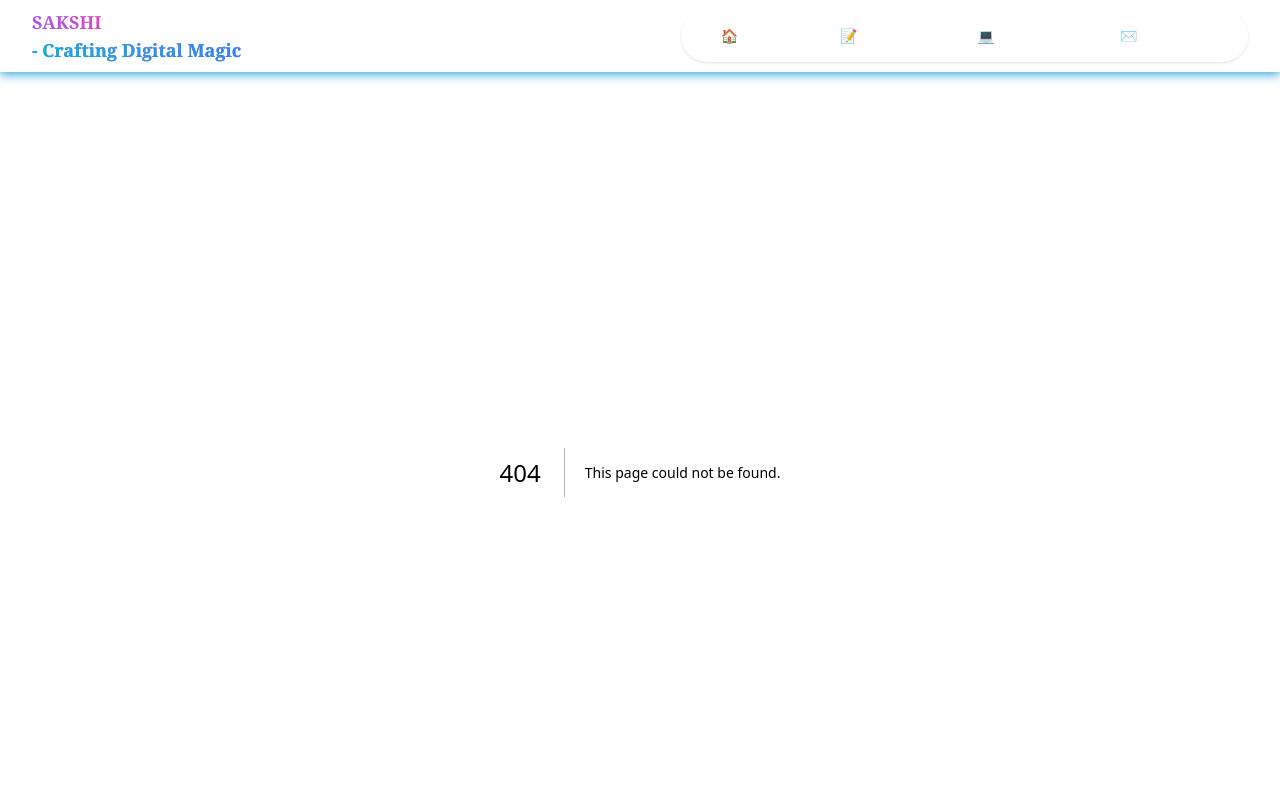
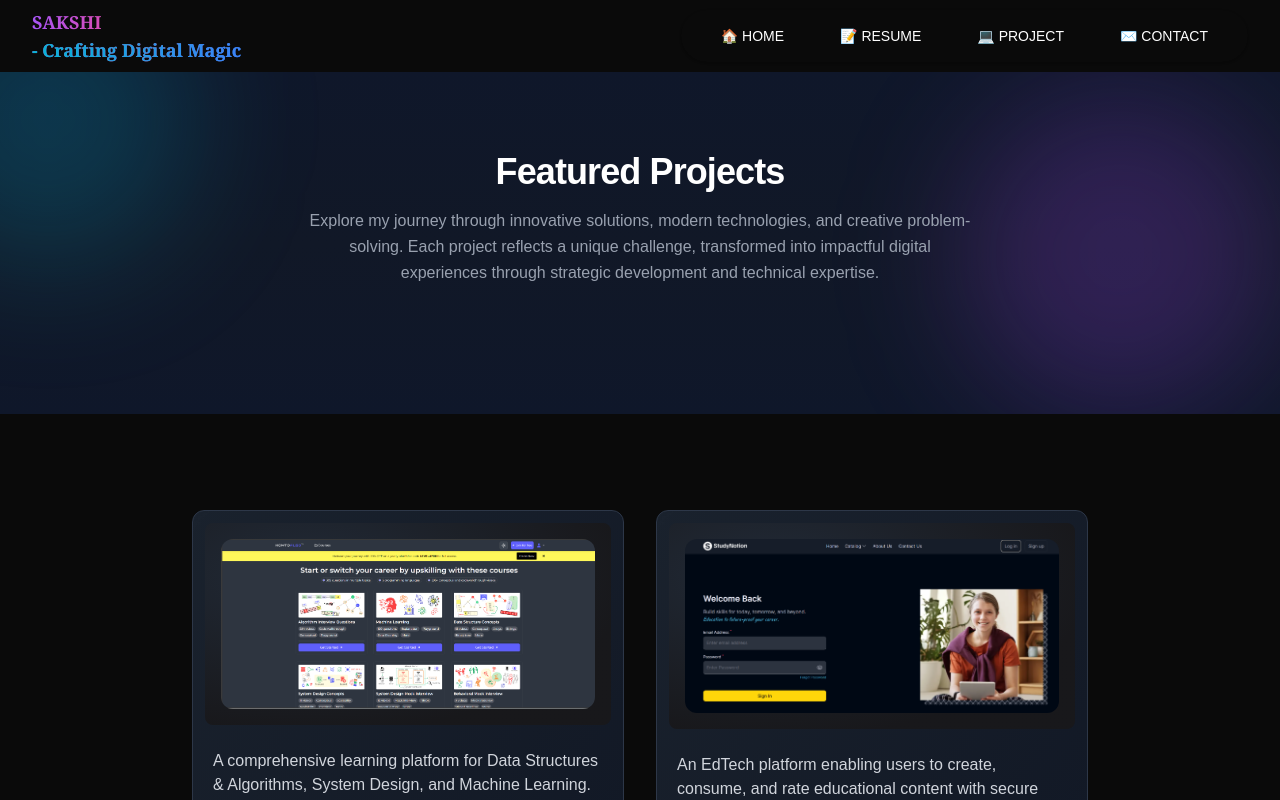
Before and after one commit to Sakshi-Bhawsar/portfolio, a Next.js app: page /project in a window 1280 px wide. Before the commit this address had no page. Shown: the top 800 px of the page. Built offline with nearby package versions, Linux system fonts and the light colour scheme.

Commit message:
Project page

```diff
--- a/src/Componets/Hero/Hero.tsx
+++ b/src/Componets/Hero/Hero.tsx
@@ -2,6 +2,7 @@
 import Image from "next/image"
 import './style/style.css'
 import { useEffect, useState } from "react";
+import Link from "next/link";
 
 const Hero = () => {
     const [quote, setQuote] = useState("")
@@ -36,7 +37,7 @@ const Hero = () => {
                 </h1 >
                 <p className="mt-10  text-gray-400 text-xl  leading-8 ">Through strategic development and innovative thinking, I craft web solutions that go beyond functionality. My goal is to design experiences that not only work flawlessly but also leave a lasting impression.</p>
                 <div className="flex items-center gap-14 text-white my-8 ">
-                    <button className="btn-grad px-6 py-3 rounded-lg cursor-pointer">View My Work</button>
+                   <Link href='/project'> <button className="btn-grad px-6 py-3 rounded-lg cursor-pointer">View My Work</button></Link>
                     <button className=" border-2 border-[#06b6d4] px-6 py-3 rounded-lg cursor-pointer hover:bg-[#222e46] hover:shadow-md active:text-gray-300">Get in Touch</button>
                 </div>
                 <div className="flex items-center text-white max-w-xl   justify-between  text-lg   font-semibold gradient-subtext">
--- a/src/Componets/MyWork/MyWork.tsx
+++ b/src/Componets/MyWork/MyWork.tsx
@@ -3,6 +3,7 @@ import { projects } from "@/data/data"
 import { classnames } from "@/utils/style"
 import ProjectCard from "./ProjectCard/ProjectCard"
 import '../Hero/style/style.css'
+import Link from "next/link"
 
 const MyWork = () => {
     return (
@@ -15,7 +16,7 @@ const MyWork = () => {
                 ))}
             </div>
             <div className="flex justify-center py-8">
-                <button className="btn-grad px-6 py-3 rounded-lg cursor-pointer w-fit">View All Projects</button>
+                <Link href='/project'>  <button className="btn-grad px-6 py-3 rounded-lg cursor-pointer w-fit">View All Projects</button></Link>
             </div>
 
         </div>
--- a/src/Componets/Navbar/Navbar.tsx
+++ b/src/Componets/Navbar/Navbar.tsx
@@ -3,6 +3,7 @@ import { classnames } from "@/utils/style";
 import Button from "../Button";
 import './style/style.css'
 import { bgPrimary, lightDarkText } from "@/constants/color";
+import Link from "next/link";
 
 const Navbar = () => {
     return (
@@ -14,12 +15,13 @@ const Navbar = () => {
                 </h1>
                 <nav className="flex py-3 px-6 rounded-full gap-6 items-center text-sm shadow cursor-pointer transition-all
                  duration-500 ease-in-out hover:shadow-2xl hover:bg-[#212A37] hover:scale-105">
-                    <p className="flex items-center hover:bg-[#171f29] py-1 px-4 rounded-full  hover:border-b-[#26a0da] hover:border-b-2 ">🏠 HOME</p>
+                 <Link href='/'>   <p className="flex items-center hover:bg-[#171f29] py-1 px-4 rounded-full  hover:border-b-[#26a0da] hover:border-b-2 ">🏠 HOME</p></Link>
                     <p className="flex items-center hover:bg-[#171f29] py-1 px-4 rounded-full  hover:border-b-[#26a0da] hover:border-b-2 ">📝 RESUME</p>
-                    <p className="flex items-center hover:bg-[#171f29] py-1 px-4 rounded-full  hover:border-b-[#26a0da] hover:border-b-2 ">💻 PROJECT</p>
+                  <Link href='/project'>  <p className="flex items-center hover:bg-[#171f29] py-1 px-4 rounded-full  hover:border-b-[#26a0da] hover:border-b-2 ">💻 PROJECT</p> </Link>
                     <p className="flex items-center hover:bg-[#171f29] py-1 px-4 rounded-full  hover:border-b-[#26a0da] hover:border-b-2 ">✉️ CONTACT</p>
                 </nav>
             </div>
+
 
         </div>
     )
--- /dev/null
+++ b/src/app/project/page.tsx
@@ -0,0 +1,82 @@
+import ProjectCard from "@/Componets/MyWork/ProjectCard/ProjectCard"
+import { subText, textColor } from "@/constants/style"
+import { projects } from "@/data/data"
+import { classnames } from "@/utils/style"
+import Link from "next/link"
+
+const Projects = () => {
+    return (
+        <div className="  w-full flex flex-col justify-center  text-center">
+            <div className="relative py-20 px-6 bg-gradient-to-b from-[#0f172a] via-[#111827] to-[#0f172a] overflow-hidden">
+                {/* Decorative background glow */}
+                <div className="absolute inset-0">
+                    <div className="absolute -top-24 -left-24 w-72 h-72 bg-cyan-500/20 rounded-full blur-3xl"></div>
+                    <div className="absolute bottom-0 right-0 w-80 h-80 bg-purple-500/20 rounded-full blur-3xl"></div>
+                </div>
+
+                <div className="relative z-10 text-center">
+                    <h1
+                        className={classnames(
+                            textColor,
+                            "text-4xl font-bold mb-4 tracking-tight"
+                        )}
+                    >
+                        Featured Projects
+                    </h1>
+                    <p
+                        className={classnames(
+                            subText,
+                            "text-base max-w-2xl mx-auto mb-12 leading-relaxed"
+                        )}
+                    >
+                        Explore my journey through innovative solutions, modern technologies,
+                        and creative problem-solving. Each project reflects a unique challenge,
+                        transformed into impactful digital experiences through strategic
+                        development and technical expertise.
+                    </p>
+                </div>
+            </div>
+
+            <div className="grid grid-cols-1 md:grid-cols-2  gap-8 max-w-4xl mx-auto mb-5 py-14 mt-10">
+                {projects.map((project, index) => (
+                    <ProjectCard key={index} project={project} />
+                ))}
+            </div>
+
+            <Link href='/' className="flex justify-center mb-10">
+                <button
+                    className="relative cursor-pointer flex items-center justify-center w-48 h-14 rounded-2xl overflow-hidden text-lg font-semibold text-white bg-[#1e293b] border border-cyan-500/40 group transition-transform duration-200 active:scale-95 active:shadow-[0_0_20px_#06b6d4]"
+                    type="button"
+                >
+                    {/* Sliding background only */}
+                    <div
+                        className="absolute left-0 top-0 h-full w-0 bg-gradient-to-r from-cyan-500 to-blue-500 transition-all duration-500 group-hover:w-full"
+                    ></div>
+
+                    {/* Content wrapper */}
+                    <div className="relative z-10 flex items-center gap-2">
+                        {/* Arrow stays at left side */}
+                        <svg
+                            xmlns="http://www.w3.org/2000/svg"
+                            viewBox="0 0 1024 1024"
+                            height="20px"
+                            width="20px"
+                            className="text-white"
+                        >
+                            <path d="M224 480h640a32 32 0 1 1 0 64H224a32 32 0 0 1 0-64z" fill="currentColor" />
+                            <path d="m237.248 512 265.408 265.344a32 32 0 0 1-45.312 45.312l-288-288a32 32 0 0 1 0-45.312l288-288a32 32 0 1 1 45.312 45.312L237.248 512z" fill="currentColor" />
+                        </svg>
+
+                        {/* Button text */}
+                        <span>Back</span>
+                    </div>
+                </button>
+            </Link>
+
+
+
+        </div>
+    )
+}
+
+export default Projects
```
